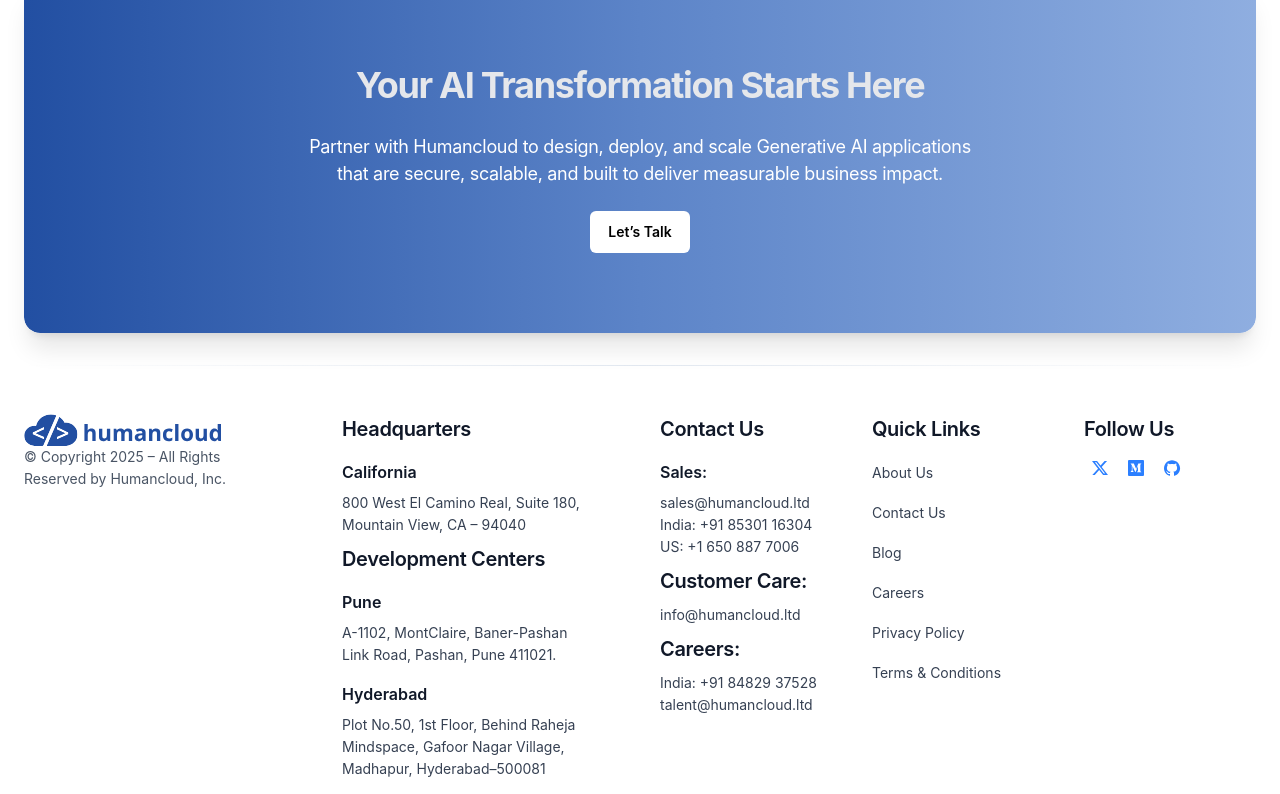
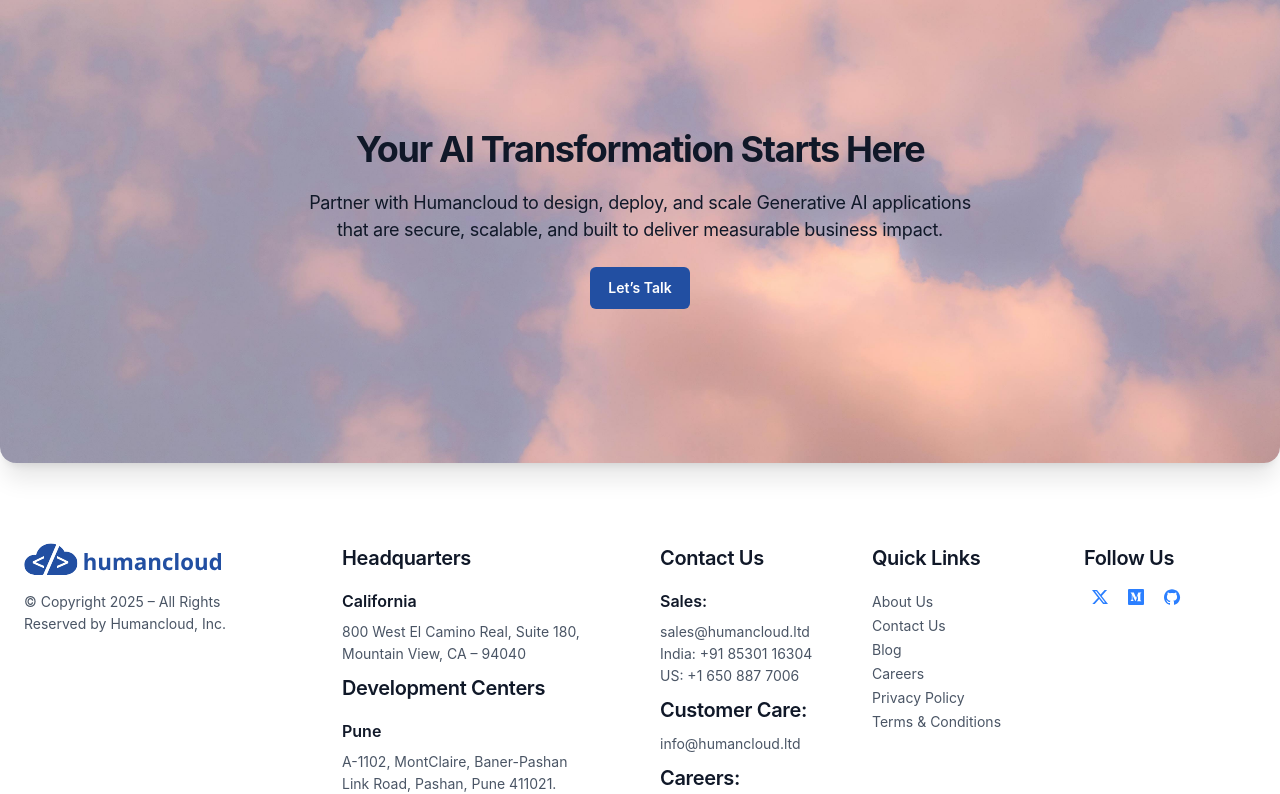
Before and after one commit to pavanbarlahc/hc-website, a Next.js app: page / in a window 1280 px wide. Shown: the part 2848-3642 px from the top of the page. Built offline with nearby package versions, Linux system fonts and the light colour scheme.

Commit message:
footer section improved

```diff
--- a/src/components/FadeIn.tsx
+++ b/src/components/FadeIn.tsx
@@ -1,22 +1,34 @@
-'use client'
+"use client";
 
-import { createContext, useContext } from 'react'
-import { motion, useReducedMotion } from 'framer-motion'
+import { createContext, useContext } from "react";
+import {
+  motion,
+  useReducedMotion,
+  type Variants,
+  type Transition,
+} from "framer-motion";
 
 // Context to track staggered group
-const FadeInStaggerContext = createContext(false)
+const FadeInStaggerContext = createContext(false);
 
 // Adjust viewport to trigger animations when element is partially visible
-const viewport = { once: true, amount: 0.4 }
+const viewport = { once: true, amount: 0.4 };
 
 export function FadeIn(
-  props: React.ComponentPropsWithoutRef<typeof motion.div>,
+  props: React.ComponentPropsWithoutRef<typeof motion.div>
 ) {
-  const shouldReduceMotion = useReducedMotion()
-  const isInStaggerGroup = useContext(FadeInStaggerContext)
+  const shouldReduceMotion = useReducedMotion();
+  const isInStaggerGroup = useContext(FadeInStaggerContext);
 
   // Enhanced motion variants
-  const variants = {
+  const springTransition: Transition = {
+    type: "spring",
+    stiffness: 80,
+    damping: 20,
+    duration: 0.6,
+  };
+
+  const variants: Variants = {
     hidden: {
       opacity: 0,
       y: shouldReduceMotion ? 0 : 30,
@@ -26,14 +38,9 @@ export function FadeIn(
       opacity: 1,
       y: 0,
       scale: 1,
-      transition: {
-        type: 'spring',
-        stiffness: 80,
-        damping: 20,
-        duration: 0.6,
-      },
+      transition: springTransition,
     },
-  }
+  };
 
   return (
     <motion.div
@@ -42,12 +49,12 @@ export function FadeIn(
         ? {}
         : {
             initial: "hidden",
-            whileInView: 'visible',
+            whileInView: "visible",
             viewport,
           })}
       {...props}
     />
-  )
+  );
 }
 
 export function FadeInStagger({
@@ -69,5 +76,5 @@ export function FadeInStagger({
         {children}
       </motion.div>
     </FadeInStaggerContext.Provider>
-  )
+  );
 }
--- a/src/components/Footer.tsx
+++ b/src/components/Footer.tsx
@@ -100,13 +100,7 @@ export function Footer() {
         <FadeIn>
           <div className="mx-auto max-w-7xl px-4 sm:px-6">
             {/* Top area: Blocks */}
-            <div
-              className={`grid gap-10 py-8 sm:grid-cols-12 md:py-12 ${
-                true
-                  ? "border-t [border-image:linear-gradient(to_right,transparent,var(--color-slate-200),transparent)1]"
-                  : ""
-              }`}
-            >
+            <div className={`grid gap-10 py-8 sm:grid-cols-12 md:py-12`}>
               {/* 1st block */}
               <div className=" sm:col-span-12 lg:col-span-3">
                 <a href="#" className="">
@@ -118,7 +112,7 @@ export function Footer() {
                     unoptimized
                   />
                 </a>
-                <div className="text-sm text-gray-600">
+                <div className="text-sm text-gray-600 my-4">
                   <p>&copy; Copyright 2025 – All Rights</p>
                   <p>Reserved by Humancloud, Inc.</p>
                 </div>
@@ -130,7 +124,7 @@ export function Footer() {
                   Headquarters
                 </h3>
                 <p className="mt-4 font-semibold text-gray-900">California</p>
-                <p className="mt-2 text-sm text-gray-700">
+                <p className="mt-2 text-sm text-gray-600">
                   800 West El Camino Real, Suite 180, <br />
                   Mountain View, CA – 94040
                 </p>
@@ -139,12 +133,12 @@ export function Footer() {
                   Development Centers
                 </h3>
                 <p className="mt-4 font-semibold text-gray-900">Pune</p>
-                <p className="mt-2 text-sm text-gray-700">
+                <p className="mt-2 text-sm text-gray-600">
                   A-1102, MontClaire, Baner-Pashan <br />
                   Link Road, Pashan, Pune 411021.
                 </p>
                 <p className="mt-4 font-semibold text-gray-900">Hyderabad</p>
-                <p className="mt-2 text-sm text-gray-700">
+                <p className="mt-2 text-sm text-gray-600">
                   Plot No.50, 1st Floor, Behind Raheja <br />
                   Mindspace, Gafoor Nagar Village, <br />
                   Madhapur, Hyderabad–500081
@@ -157,7 +151,7 @@ export function Footer() {
                   Contact Us
                 </h3>
                 <p className="mt-4 text-gray-900 font-semibold">Sales:</p>
-                <p className="mt-2 text-sm text-gray-700">
+                <p className="mt-2 text-sm text-gray-600">
                   sales@humancloud.ltd
                   <br />
                   India: +91 85301 16304
@@ -167,13 +161,13 @@ export function Footer() {
                 <h3 className="text-xl text-gray-900 font-semibold">
                   Customer Care:
                 </h3>
-                <p className="mt-2 text-sm text-gray-700">
+                <p className="mt-2 text-sm text-gray-600">
                   info@humancloud.ltd
                 </p>
                 <h3 className="text-xl text-gray-900 font-semibold">
                   Careers:
                 </h3>
-                <p className="mt-2 text-sm text-gray-700">
+                <p className="mt-2 text-sm text-gray-600">
                   India: +91 84829 37528
                   <br />
                   talent@humancloud.ltd
@@ -181,15 +175,15 @@ export function Footer() {
               </div>
 
               {/* 4th block */}
-              <div className="space-y-2 sm:col-span-6 md:col-span-3 lg:col-span-2">
+              <div className="sm:col-span-6 md:col-span-3 lg:col-span-2">
                 <h3 className="text-xl text-gray-900 font-semibold">
                   Quick Links
                 </h3>
-                <ul role="list" className="mt-4 space-y-4">
+                <ul role="list" className="mt-4">
                   <li>
                     <a
                       href="#"
-                      className="text-sm font-normal text-gray-700 hover:text-white"
+                      className="text-sm font-normal text-gray-600 hover:text-white"
                     >
                       About Us
                     </a>
@@ -197,7 +191,7 @@ export function Footer() {
                   <li>
                     <a
                       href="#"
-                      className="text-sm font-normal text-gray-700 hover:text-white"
+                      className="text-sm font-normal text-gray-600 hover:text-white"
                     >
                       Contact Us
                     </a>
@@ -205,7 +199,7 @@ export function Footer() {
                   <li>
                     <a
                       href="#"
-                      className="text-sm font-normal text-gray-700 hover:text-white"
+                      className="text-sm font-normal text-gray-600 hover:text-white"
                     >
                       Blog
                     </a>
@@ -213,7 +207,7 @@ export function Footer() {
                   <li>
                     <a
                       href="#"
-                      className="text-sm font-normal text-gray-700 hover:text-white"
+                      className="text-sm font-normal text-gray-600 hover:text-white"
                     >
                       Careers
                     </a>
@@ -221,7 +215,7 @@ export function Footer() {
                   <li>
                     <a
                       href="#"
-                      className="text-sm font-normal text-gray-700 hover:text-white"
+                      className="text-sm font-normal text-gray-600 hover:text-white"
                     >
                       Privacy Policy
                     </a>
@@ -229,7 +223,7 @@ export function Footer() {
                   <li>
                     <a
                       href="#"
-                      className="text-sm font-normal text-gray-700 hover:text-white"
+                      className="text-sm font-normal text-gray-600 hover:text-white"
                     >
                       Terms & Conditions
                     </a>
@@ -317,7 +311,7 @@ export function Footer() {
 
             {/* Glow */}
             <div
-              className="absolute bottom-0 left-1/2 -translate-x-1/2 translate-y-2/2"
+              className="absolute bottom-0 left-1/2 -translate-x-1/2 translate-y-1/3"
               aria-hidden="true"
             >
               <div className="h-32 w-32 sm:h-40 sm:w-40 md:h-56 md:w-56 rounded-full border-[20px] border-blue-700 blur-[80px] will-change-[filter]"></div>
--- a/src/components/Home/ClosingPoster.tsx
+++ b/src/components/Home/ClosingPoster.tsx
@@ -1,4 +1,4 @@
-import letTalkImg from "@/images/lets-talk-bg.jpg";
+import ctaBackground from "@/images/cta-bg.jpg";
 import { FadeIn } from "../FadeIn";
 
 export function ClosingPoster() {
@@ -26,22 +26,27 @@ export function ClosingPoster() {
       </div> */}
       <section>
         <FadeIn>
-          <div className="mx-auto max-w-8xl px-4 sm:px-6 my-8">
+          <div
+            className="mx-auto max-w-7xl my-8 h-120 rounded-2xl"
+            style={{
+              backgroundImage: `url(${ctaBackground.src})`,
+              backgroundSize: "cover",
+              backgroundPosition: "center",
+              backgroundRepeat: "no-repeat",
+            }}
+          >
             <div
               className="relative overflow-hidden rounded-2xl text-center shadow-xl
-                 before:pointer-events-none before:absolute before:inset-0
-                 before:-z-10 before:rounded-2xl
-                 before:bg-gradient-to-r before:from-[#224fa2] before:via-[#5c84c8] before:to-[#8faee0]"
-              data-aos="zoom-y-out"
+                 before:pointer-events-none h-120"
             >
-              <div className="px-4 py-12 md:px-12 md:py-20">
+              <div className="px-4 py-12 md:px-12 md:py-36">
                 <h2
-                  className="mb-6 text-3xl font-bold text-gray-200
-                       md:mb-6 md:text-4xl"
+                  className="mb-4 text-3xl font-bold text-gray-900
+                       md:mb-4 md:text-4xl"
                 >
                   Your AI Transformation Starts Here
                 </h2>
-                <p className="mx-auto mt-6 max-w-2xl text-center text-lg text-white">
+                <p className="mx-auto mt-4 max-w-2xl text-center text-lg text-gray-900">
                   Partner with Humancloud to design, deploy, and scale
                   Generative AI applications that are secure, scalable, and
                   built to deliver measurable business impact.
@@ -49,7 +54,7 @@ export function ClosingPoster() {
                 <a
                   href="#"
                   className="block mx-auto text-center mt-6 max-w-[100px] rounded-md
-                     bg-white px-3.5 py-2.5 text-sm font-semibold text-black
+                     bg-[#224fa2] px-3.5 py-2.5 text-sm font-semibold text-white
                      hover:bg-white/80 focus-visible:outline-2
                      focus-visible:outline-offset-2 focus-visible:outline-white"
                 >
```
Also changed, not shown: src/components/Home/Hero.tsx (+4 -3 lines), src/images/cta-bg.jpg (added).
